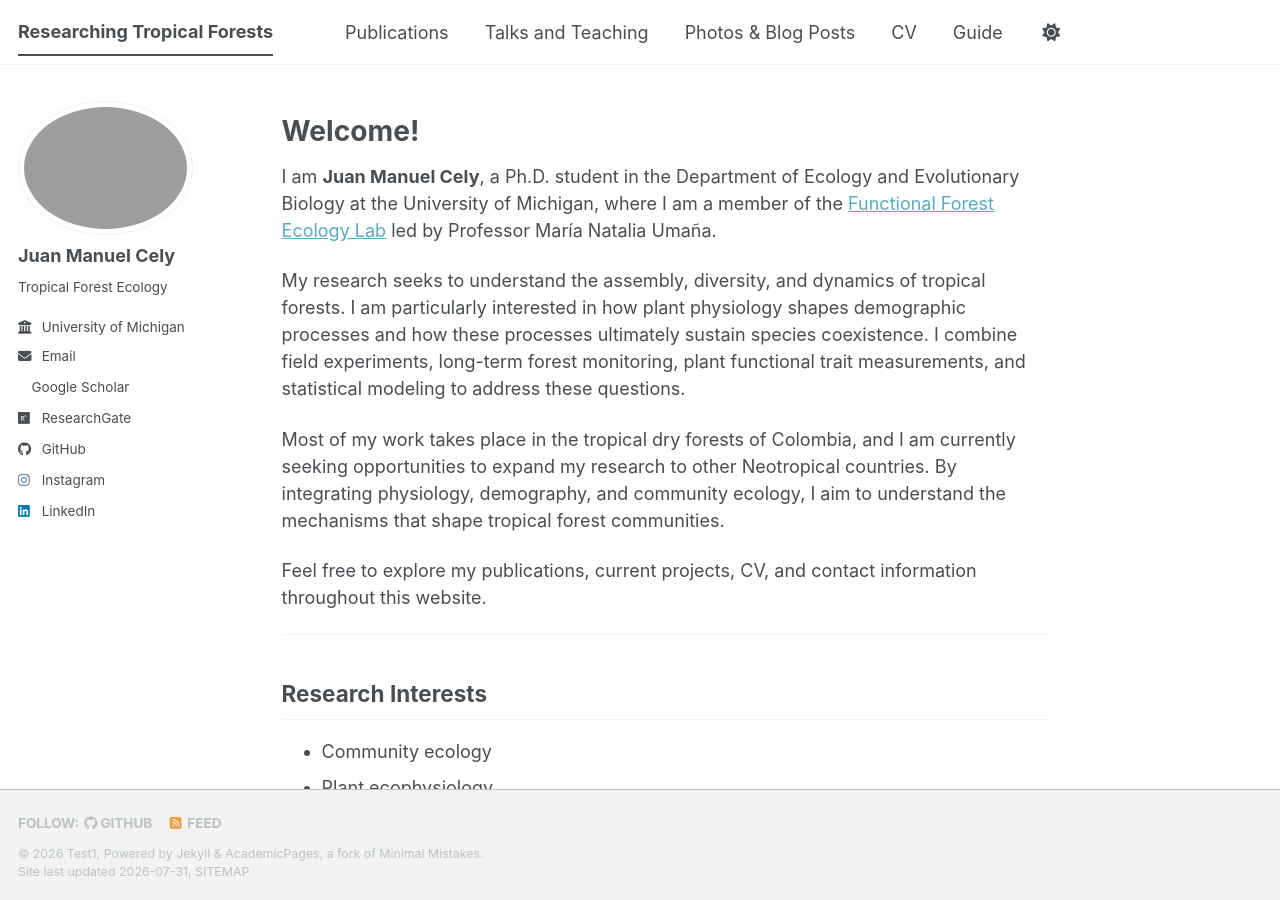
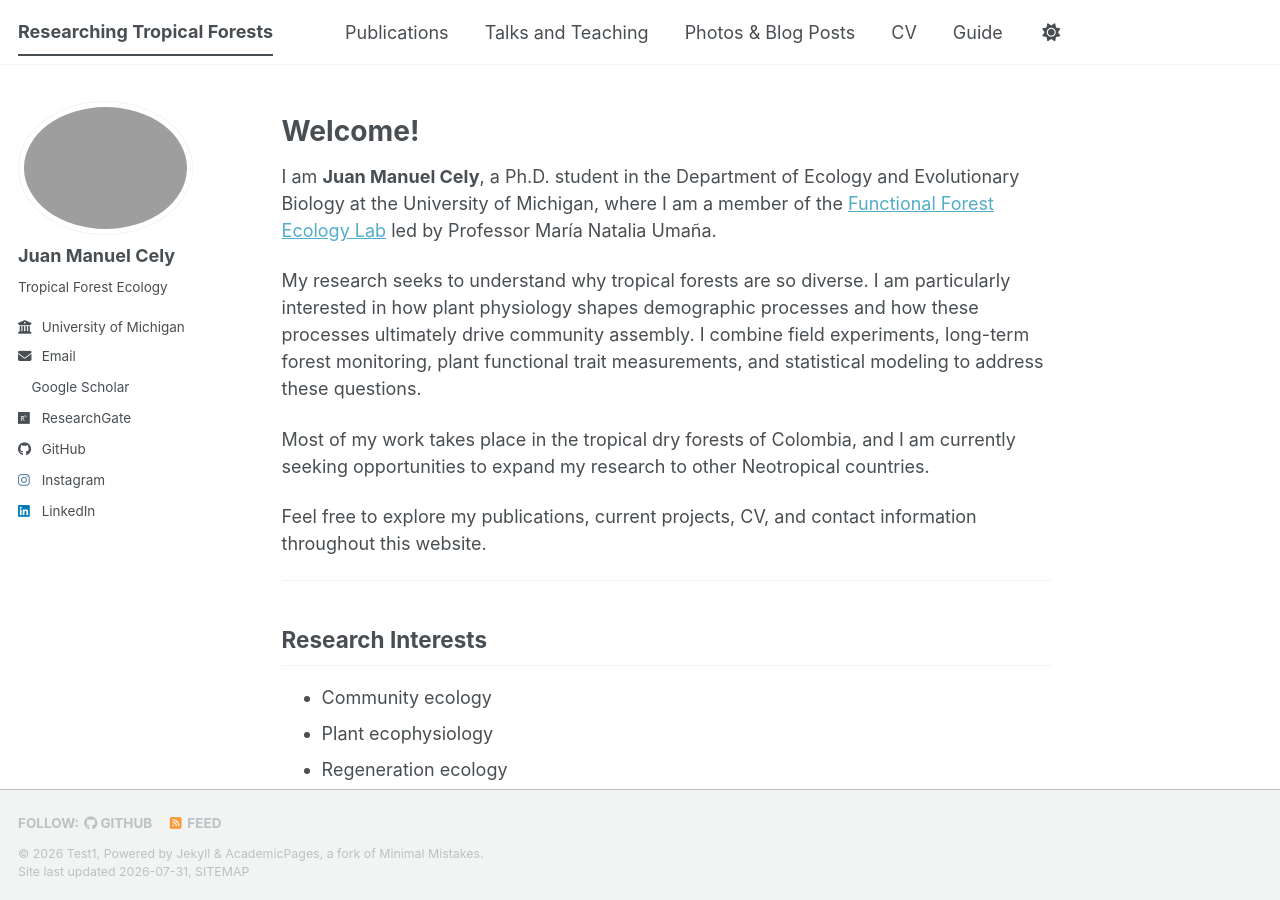
Before and after one commit to jmcely-hub/jmcely-hub.github.io, a Jekyll site: the page built from _pages/about.md, in a window 1280 px wide and 900 px high. Built offline with Jekyll 4.4.1, drawn with Linux system fonts in a browser that asks for light colours; a style sheet for code colours, icons or effects is not loaded.

Commit message:
Update about.md

```diff
--- a/_pages/about.md
+++ b/_pages/about.md
@@ -11,9 +11,9 @@ redirect_from:
 
 I am **Juan Manuel Cely**, a Ph.D. student in the Department of Ecology and Evolutionary Biology at the University of Michigan, where I am a member of the [Functional Forest Ecology Lab](https://sites.lsa.umich.edu/umanalab/) led by Professor María Natalia Umaña.
 
-My research seeks to understand the assembly, diversity, and dynamics of tropical forests. I am particularly interested in how plant physiology shapes demographic processes and how these processes ultimately sustain species coexistence. I combine field experiments, long-term forest monitoring, plant functional trait measurements, and statistical modeling to address these questions.
+My research seeks to understand why tropical forests are so diverse. I am particularly interested in how plant physiology shapes demographic processes and how these processes ultimately drive community assembly. I combine field experiments, long-term forest monitoring, plant functional trait measurements, and statistical modeling to address these questions.
 
-Most of my work takes place in the tropical dry forests of Colombia, and I am currently seeking opportunities to expand my research to other Neotropical countries. By integrating physiology, demography, and community ecology, I aim to understand the mechanisms that shape tropical forest communities.
+Most of my work takes place in the tropical dry forests of Colombia, and I am currently seeking opportunities to expand my research to other Neotropical countries.
 
 Feel free to explore my publications, current projects, CV, and contact information throughout this website.
 
```
